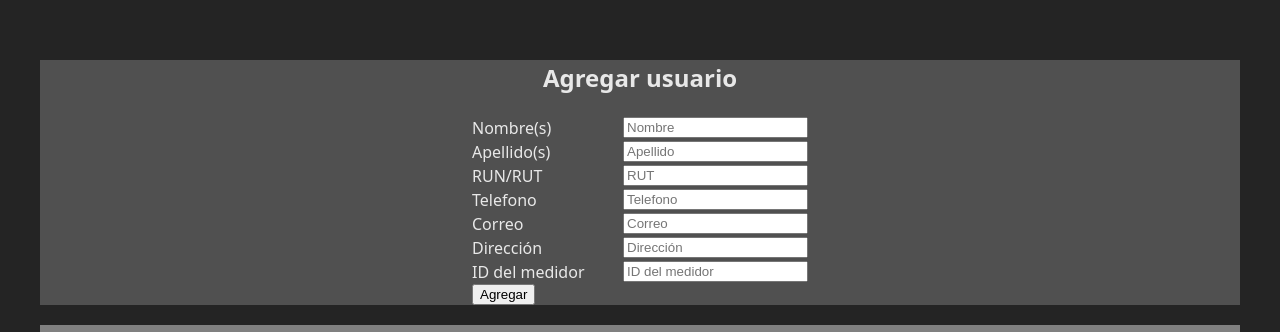
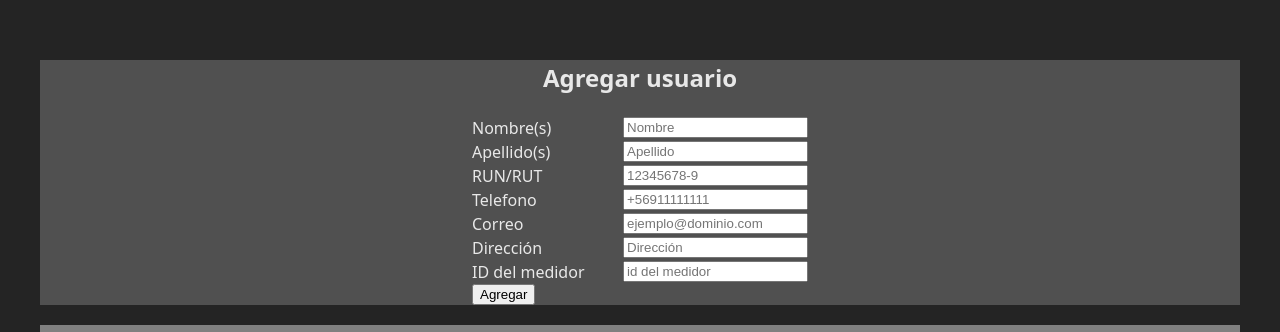
Before and after one commit to Bernullys/Cem6_practicing, a React (Vite) app in the folder background/frontendCem6/: page / in a window 1280 px wide. Shown: the top 332 px of the page. Built offline with nearby package versions, Linux system fonts and the light colour scheme.

Commit message:
adjusting range dates to check energy

```diff
--- a/background/frontendCem6/fetchHelpers.js
+++ b/background/frontendCem6/fetchHelpers.js
@@ -72,7 +72,7 @@ export async function fetchEnergy (device_id, start_time, end_time) {
         return result;
     } catch (error) {
         console.log("Error fetching energy: ", error.message);
-        alert("Error fetching energy: " + error.message)
+        alert("Error fetching energy--: " + error.message)
         return []
     }
 }
--- a/background/frontendCem6/src/Components/AddUsers/AddUsers.jsx
+++ b/background/frontendCem6/src/Components/AddUsers/AddUsers.jsx
@@ -43,15 +43,15 @@ return (
                 </section>
                 <section>
                     <label htmlFor="">RUN/RUT</label>
-                    <input onChange={handleChange} value={formData.rut} required placeholder="RUT"  type="text" name="rut" id="" />
+                    <input onChange={handleChange} value={formData.rut} required placeholder="12345678-9"  type="text" name="rut" id="" />
                 </section>
                 <section>
                     <label htmlFor="">Telefono</label>
-                    <input onChange={handleChange} value={formData.phone} required placeholder="Telefono"  type="text" name="phone" id="" />
+                    <input onChange={handleChange} value={formData.phone} required placeholder="+56911111111"  type="text" name="phone" id="" />
                 </section>
                 <section>
                     <label htmlFor="">Correo</label>
-                    <input onChange={handleChange} value={formData.email} required placeholder="Correo"  type="text" name="email" id="" />
+                    <input onChange={handleChange} value={formData.email} required placeholder="ejemplo@dominio.com"  type="text" name="email" id="" />
                 </section>
                 <section>
                     <label htmlFor="">Dirección</label>
@@ -59,7 +59,7 @@ return (
                 </section>
                 <section>
                     <label htmlFor="">ID del medidor</label>
-                    <input onChange={handleChange} value={formData.sensor_id} required placeholder="ID del medidor"  type="numeric" name="sensor_id" id="" />
+                    <input onChange={handleChange} value={formData.sensor_id} required placeholder="id del medidor"  type="numeric" name="sensor_id" id="" />
                 </section>
                 <section>
                     <button type="submit">Agregar</button>
```
Also changed, not shown: 2 other files (tests, documents, lock files or other folders).
